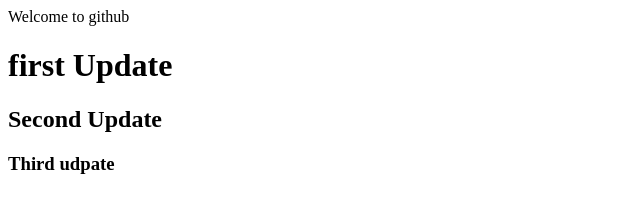
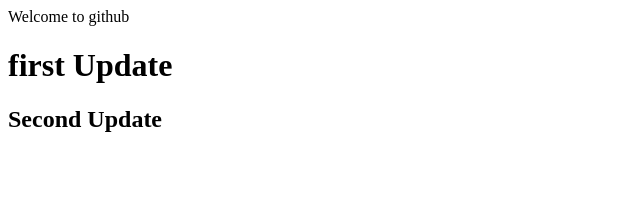
Before and after one commit to shivam2018mca/test, a plain HTML site: page index.html in a window 1280 px wide. Shown: the whole page, without its empty margins (0-640 px from the left). Drawn offline with Linux system fonts and the light colour scheme.

Commit message:
Update index.html
removed h3 tag

```diff
--- a/index.html
+++ b/index.html
@@ -5,7 +5,6 @@
       <p>Welcome to github</p>
       <h1>first Update</h1>
       <h2>Second Update</h2>
-      <h3>Third udpate</h3>
     </body>
   </head>
 </html>
```
